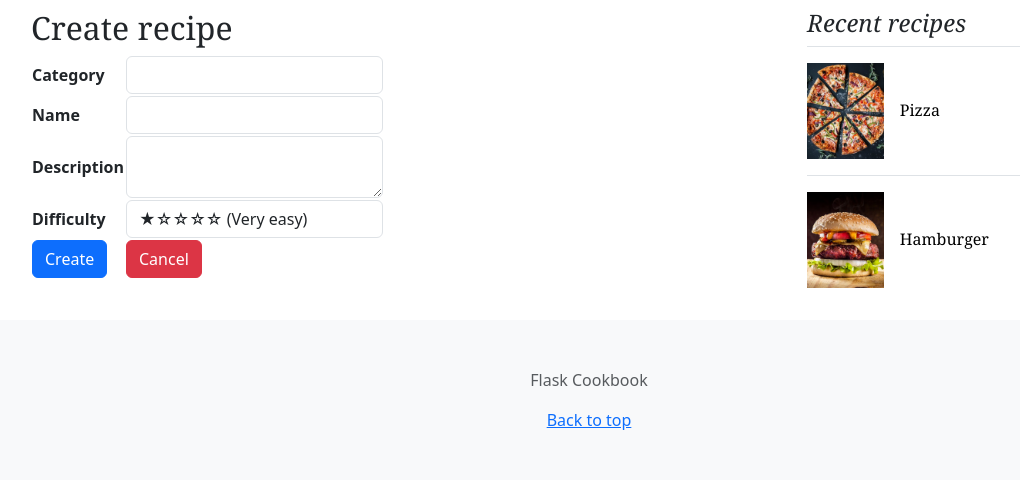
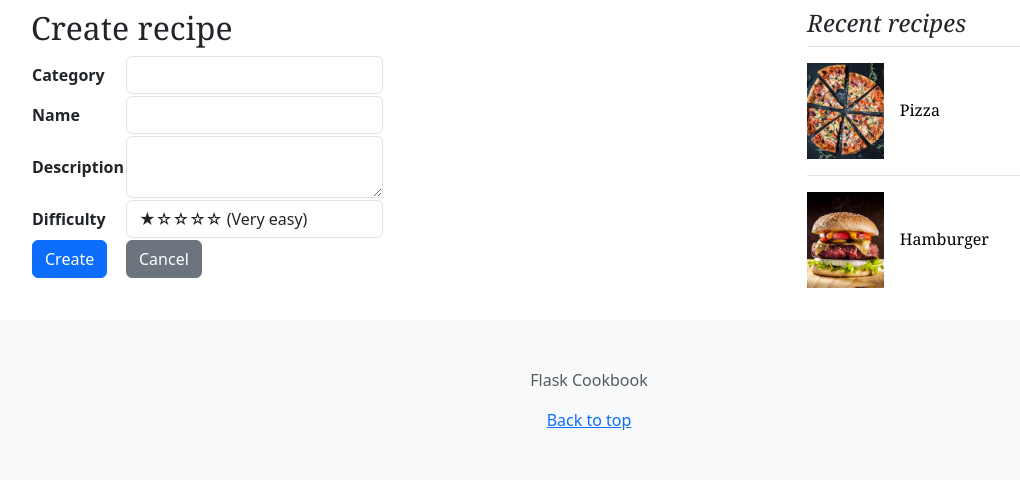
Before and after one commit to balazs-matyassy/flask-tutorial-03-crud-bootstrap, a Flask app: page /create in a window 1280 px wide. Shown: the part 402-882 px from the top of the page, without its empty margins (51-1071 px from the left). Run offline with Flask 3, Linux system fonts and the light colour scheme; some libraries are stand-ins or nearby versions.

Commit message:
balazs-matyassy: updates

```diff
--- a/templates/form.html
+++ b/templates/form.html
@@ -61,7 +61,7 @@
                     {% endif %}
                 </td>
                 <td>
-                    <a href="{{ url_for('list_all') }}" class="btn btn-danger">Cancel</a>
+                    <a href="{{ url_for('list_all') }}" class="btn btn-secondary">Cancel</a>
                 </td>
             </tr>
             </tbody>
```
